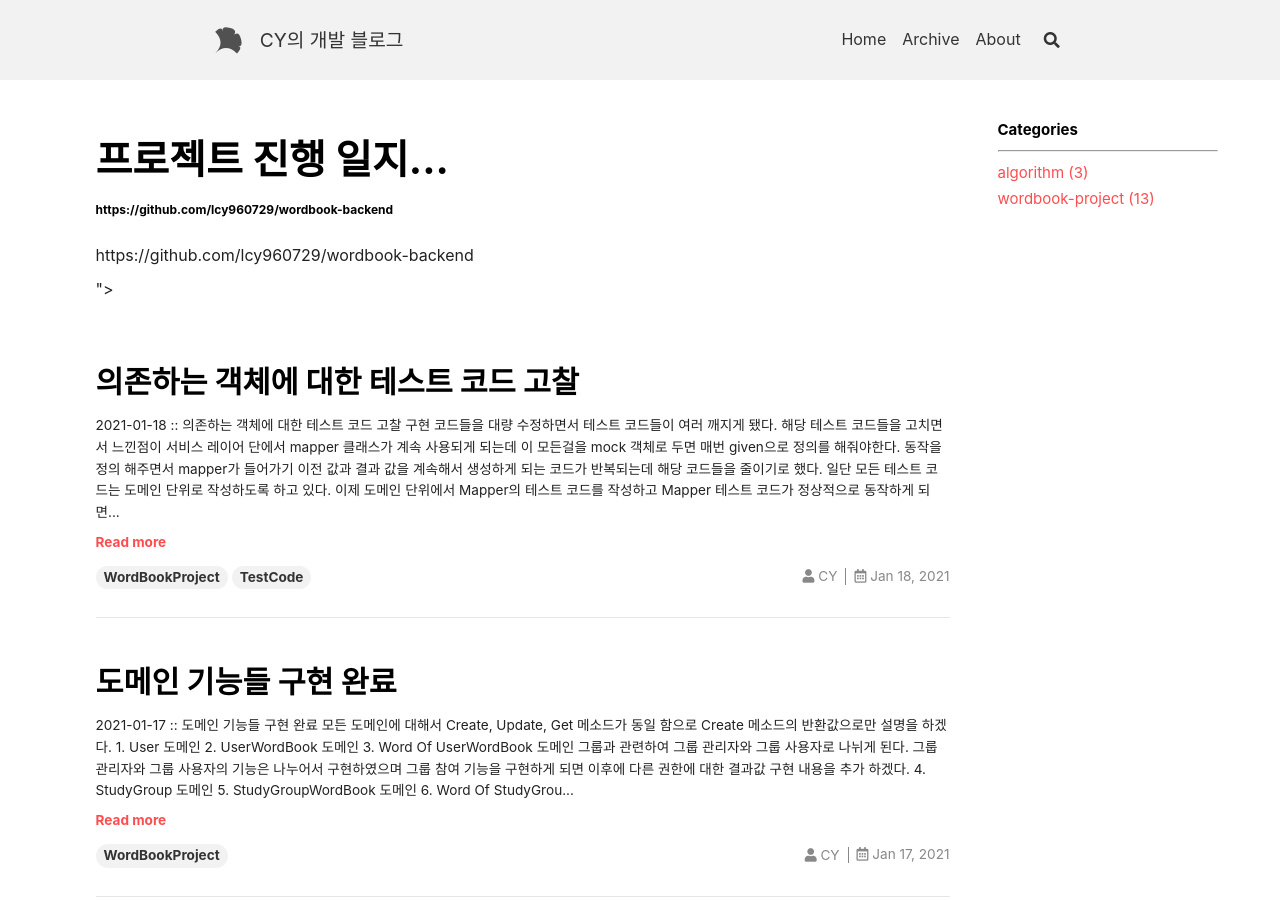
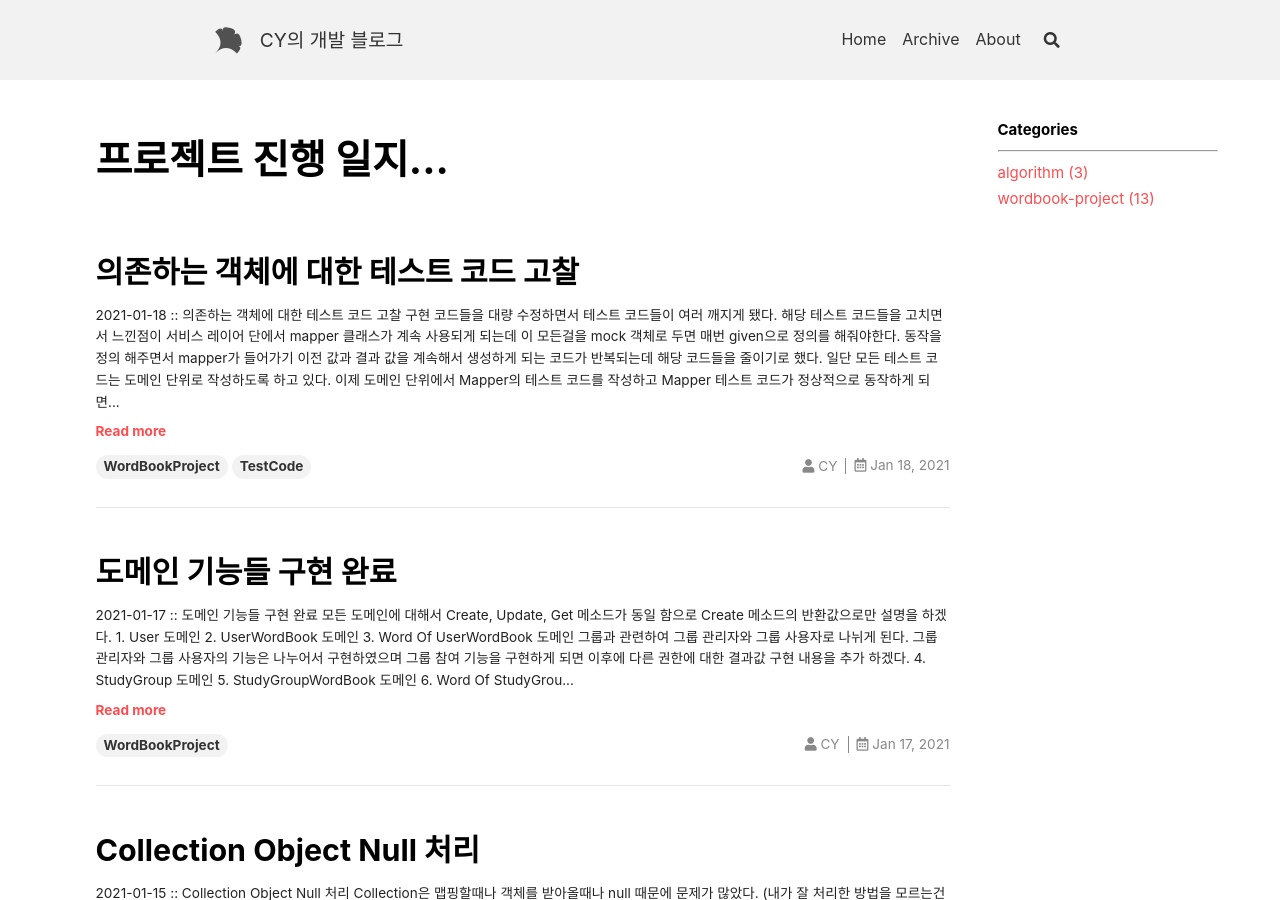
Before and after one commit to lcy960729/blog.maker, a Jekyll site: the page built from category/wordBookProject.html, in a window 1280 px wide and 900 px high. Built offline with Jekyll 4.4.1, drawn with Linux system fonts in a browser that asks for light colours; nearby versions of some CDN libraries; the list of posts is cut into pages by our own code; comment, search, counter and statistics services are not loaded; some of the changed text lies outside the part shown.

Commit message:
Update Posts

```diff
--- a/category/wordBookProject.html
+++ b/category/wordBookProject.html
@@ -1,6 +1,6 @@
 ---
 layout: category
-title: '프로젝트 진행 일지... <p style="font-size: 12px;">https://github.com/lcy960729/wordbook-backend</p>'
+title: '프로젝트 진행 일지...'
 
 pagination:
   category: 'wordbook-project'
@@ -8,3 +8,4 @@
   permalink: 'wordbook-project/page:num/'
   indexpage: 'wordbook-project'
 ---
+<p style="font-size: 12px;">https://github.com/lcy960729/wordbook-backend</p>
```
